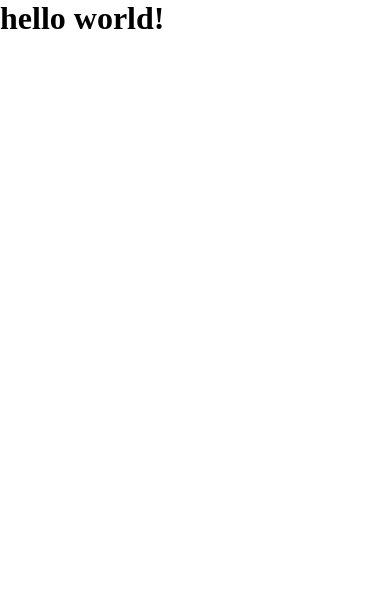
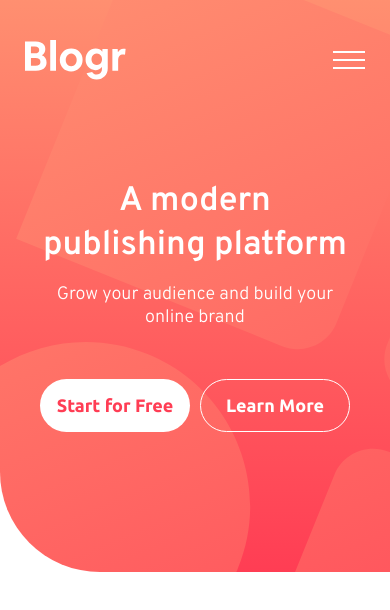
Before and after one commit to erwinruiz/blogr-landing-page, a React (Create React App) app: page / in a window 390 px wide. Shown: the top 610 px of the page. Built offline with nearby package versions, Linux system fonts and the light colour scheme.

Commit message:
Add home component (mobile design)

```diff
--- a/src/App.js
+++ b/src/App.js
@@ -1,7 +1,9 @@
+import Home from "./components/Home/Home";
+
 function App() {
   return (
     <div>
-      <h1>hello world!</h1>
+      <Home />
     </div>
   );
 }
--- /dev/null
+++ b/src/components/Home/Header.js
@@ -0,0 +1,12 @@
+import classes from "./Header.module.css";
+
+function Header() {
+  return (
+    <header className={classes.header}>
+      <img src="./images/logo.svg" alt="logo" />
+      <img className={classes.menuIcon} src="./images/icon-hamburger.svg" alt="hamburger icon" />
+    </header>
+  );
+}
+
+export default Header;
--- /dev/null
+++ b/src/components/Home/Header.module.css
@@ -0,0 +1,10 @@
+.header {
+  display: flex;
+  align-items: center;
+  justify-content: space-between;
+  padding: 0 25px;
+  margin-bottom: 100px;
+}
+.header .menuIcon {
+  cursor: pointer;
+}
--- /dev/null
+++ b/src/components/Home/Home.js
@@ -0,0 +1,20 @@
+import Header from "./Header";
+import classes from "./Home.module.css";
+
+function Home() {
+  return (
+    <div className={classes.container}>
+      <Header />
+      <div className={classes.content}>
+        <h1>A modern publishing platform</h1>
+        <p>Grow your audience and build your online brand</p>
+        <div className={classes.actions}>
+          <button className={classes.startForFree}>Start for Free</button>
+          <button className={classes.learnMore}>Learn More</button>
+        </div>
+      </div>
+    </div>
+  );
+}
+
+export default Home;
--- /dev/null
+++ b/src/components/Home/Home.module.css
@@ -0,0 +1,56 @@
+.container {
+  background-image: url("../../../src/images/bg-pattern-intro.svg"),
+    linear-gradient(var(--Very-light-red), var(--Light-red));
+  background-position: 35% 35%;
+  background-size: 340%;
+  background-repeat: no-repeat;
+  padding: 40px 0 140px 0;
+  border-bottom-left-radius: 100px;
+}
+.container .content {
+  text-align: center;
+  padding: 0 35px;
+}
+.container .content h1 {
+  color: var(--White);
+  font-size: 34px;
+  line-height: 1.3;
+  margin-bottom: 15px;
+}
+.container .content p {
+  color: var(--White);
+  font-size: 18px;
+  margin-bottom: 50px;
+}
+.container .content .actions {
+  display: flex;
+  justify-content: center;
+  gap: 10px;
+}
+.container .content .actions button {
+  height: 53px;
+  width: 150px;
+  border-radius: 30px;
+  font-family: "Ubuntu", sans-serif;
+  font-weight: 700;
+  font-size: 18px;
+  cursor: pointer;
+}
+.container .content .actions .startForFree {
+  border: none;
+  background-color: var(--White);
+  color: var(--Light-red);
+}
+.container .content .actions .startForFree:hover {
+  background-color: var(--Very-light-red-hover);
+  color: var(--White);
+}
+.container .content .actions .learnMore {
+  border: 1px solid var(--White);
+  background-color: transparent;
+  color: var(--White);
+}
+.container .content .actions .learnMore:hover {
+  background-color: var(--White);
+  color: var(--Very-light-red-hover);
+}
--- a/src/index.css
+++ b/src/index.css
@@ -3,7 +3,7 @@
 :root {
   /* Primary */
   --Light-red: hsl(356, 100%, 66%); /* (CTA text) */
-  --Very-light-red: hsl(355, 100%, 74%); /* (CTA hover background) */
+  --Very-light-red-hover: hsl(355, 100%, 74%); /* (CTA hover background) */
   --Very-dark-blue: hsl(208, 49%, 24%); /* (headings) */
 
   /* Neutral */
@@ -34,4 +34,6 @@ body {
 
   /* Body Copy */
   font-size: 16px;
+  font-family: "Overpass", sans-serif;
+  /* font-family: "Ubuntu", sans-serif; */
 }
```
Also changed, not shown: src/images/bg-pattern-circles.svg (added), src/images/bg-pattern-intro.svg (added).
